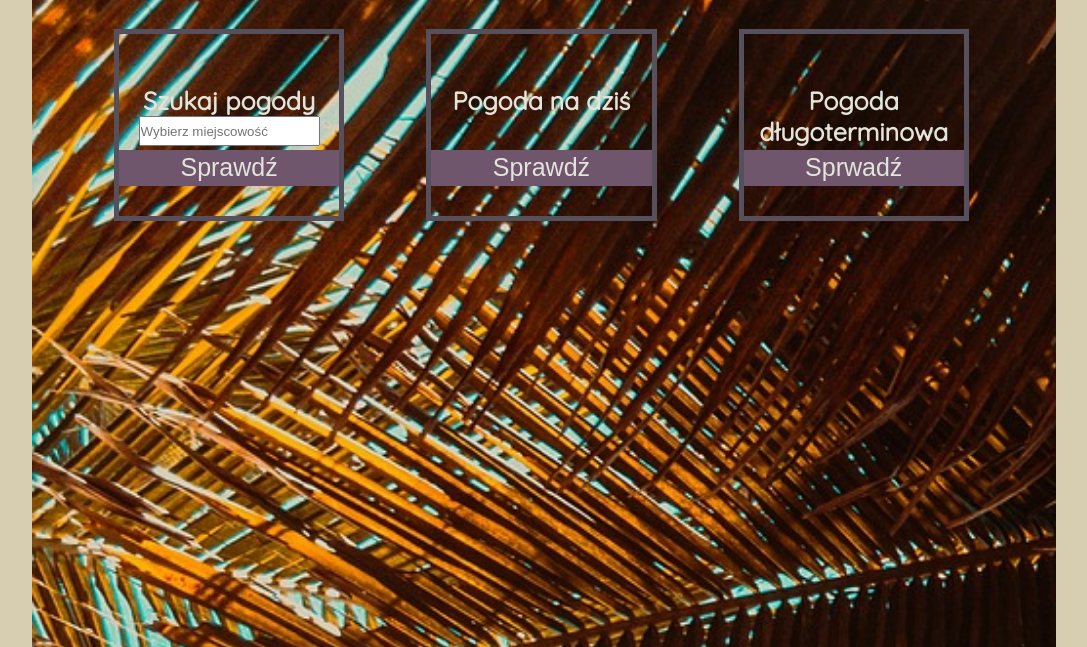
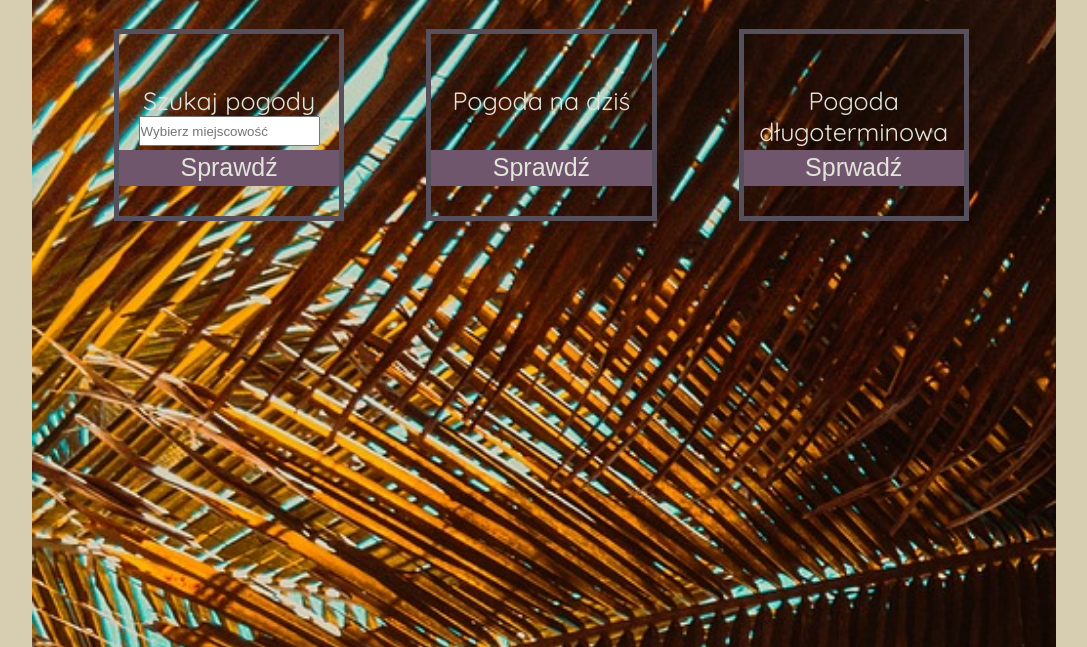
Before and after one commit to Jarzemka/Aplikacja_pogodowa, a website: page index.html in a window 1280 px wide. Shown: the part 153-800 px from the top of the page, without its empty margins (96-1183 px from the left). Drawn offline with nearby package versions, Linux system fonts and the light colour scheme.

Commit message:
change font bold

```diff
--- a/scss/main.scss
+++ b/scss/main.scss
@@ -65,7 +65,7 @@ li > button,input {
 a {
     text-decoration-line: none;
     color: #E3E4DB;
-    font-weight: bold;
+    // font-weight: bold;
 }
 
 button {
```
Also changed, not shown: css/main.css.
